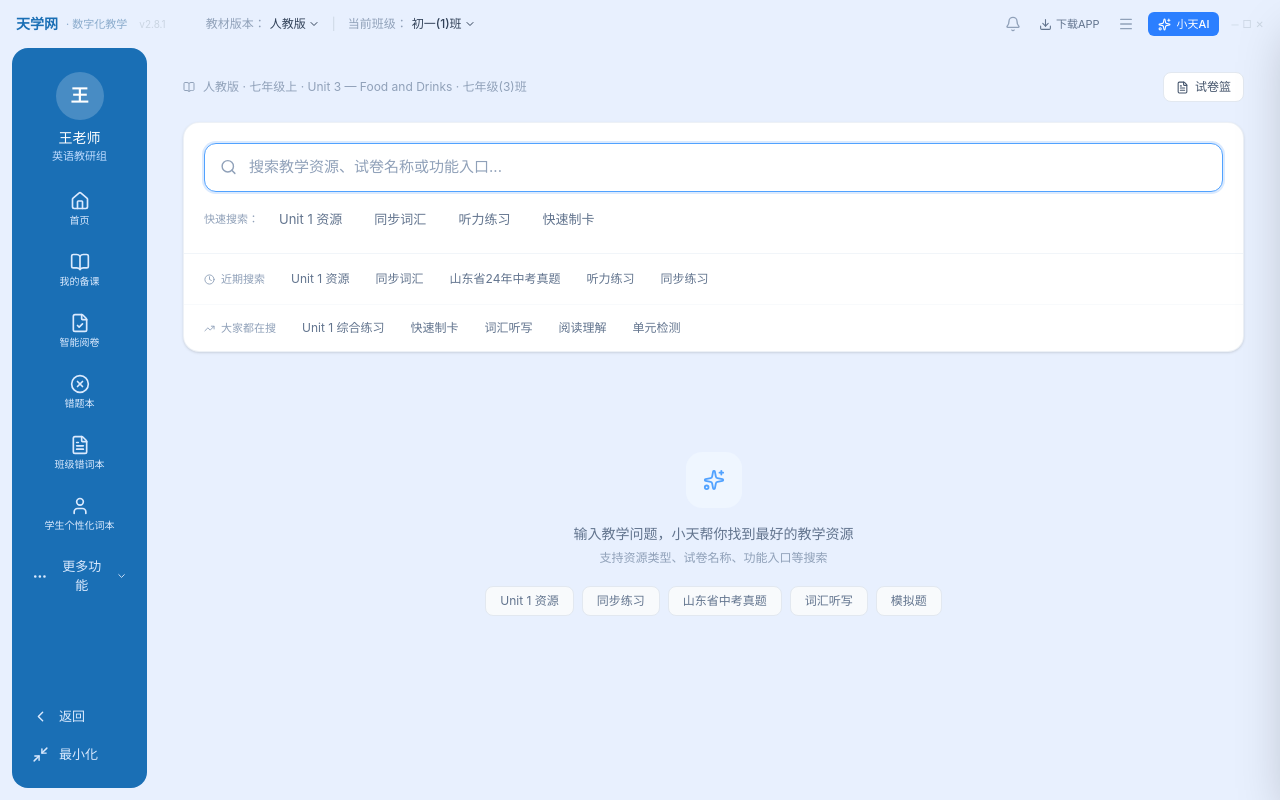
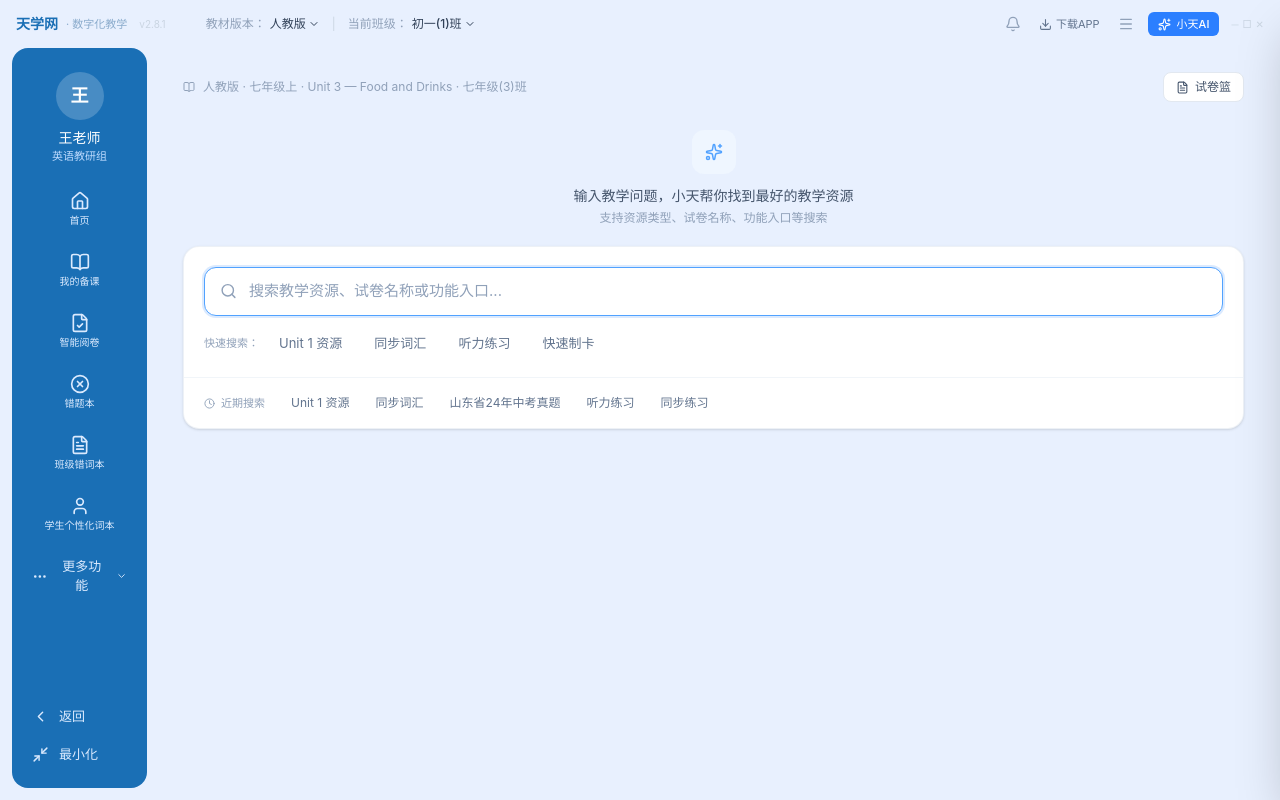
Before and after one commit to 4mjb5zs24c-wq/xiaotian-ai, a React (Vite) app: page /#/ai-search in a window 1280 px wide. Built offline with nearby package versions, Linux system fonts and the light colour scheme.

Commit message:
fix: AI搜索优化 - 去掉大家都在搜、单词搜索显示讲词入口、调整页面布局

```diff
--- a/src/pages/SearchPage.tsx
+++ b/src/pages/SearchPage.tsx
@@ -1,6 +1,6 @@
 import { useState, useCallback, useEffect, useRef } from 'react'
-import { useSearchParams } from 'react-router-dom'
-import { Search, Clock, TrendingUp, Sparkles, X, BookOpen } from 'lucide-react'
+import { useSearchParams, useNavigate } from 'react-router-dom'
+import { Search, Clock, Sparkles, X, BookOpen } from 'lucide-react'
 import { useAIStore } from '../ai/store'
 import { matchNewSearch, mockOpenPreview, mockOpenAssignDialog, mockAddToLessonPrep, mockOpenFunction } from '../ai/search-new/searchEngine'
 import { SearchResultView, PaperBasketBadge } from '../ai/components/search-new'
@@ -17,9 +17,9 @@ import type {
 // ── Mock data for suggestions ──
 
 const recentSearches = ['Unit 1 资源', '同步词汇', '山东省24年中考真题', '听力练习', '同步练习']
-const trendingSearches = ['Unit 1 综合练习', '快速制卡', '词汇听写', '阅读理解', '单元检测', '模拟题']
 
 export default function SearchPage() {
+  const navigate = useNavigate()
   const [searchParams, setSearchParams] = useSearchParams()
   const teacherContext = useAIStore((s) => s.teacherContext)
   const paperBasket = useAIStore((s) => s.paperBasket)
@@ -63,6 +63,11 @@ export default function SearchPage() {
     }
   }, [])
 
+  // Check if query is a single English word
+  const isSingleEnglishWord = (q: string): boolean => {
+    return /^[a-zA-Z]+$/.test(q.trim()) && q.trim().length >= 2
+  }
+
   const doSearch = useCallback((q: string) => {
     const sq = q.trim()
     if (!sq) return
@@ -70,6 +75,19 @@ export default function SearchPage() {
 
     setTimeout(() => {
       const res = matchNewSearch(sq, ctx)
+      // If searching a single English word, inject 讲词 function entry
+      if (isSingleEnglishWord(sq)) {
+        const wordTeachEntry: FunctionEntry = {
+          id: 'func-word-teach',
+          name: '讲词',
+          keywords: [sq],
+          category: '词汇教学',
+          recommendReason: `打开「${sq}」全屏讲词页，查看词义、例句、搭配和教学资源`,
+          actionType: 'open_page',
+          openTarget: `/word-teaching/${encodeURIComponent(sq)}`,
+        }
+        res.functionEntries = [wordTeachEntry, ...res.functionEntries]
+      }
       setResult(res)
       setNewSearchResult(res)
       setSearching(false)
@@ -110,6 +128,10 @@ export default function SearchPage() {
   }
 
   const handleOpenFunction = (entry: FunctionEntry) => {
+    if (entry.actionType === 'open_page' && entry.openTarget) {
+      navigate(entry.openTarget)
+      return
+    }
     showToast(mockOpenFunction(entry).message)
   }
 
@@ -135,6 +157,19 @@ export default function SearchPage() {
           count={paperBasket.length}
           onClick={() => setAIDrawerPanel('basket')}
         />
+      </div>
+
+      {/* ── Description text ── */}
+      <div className="text-center pt-2">
+        <div className="w-11 h-11 rounded-xl bg-blue-50 flex items-center justify-center mx-auto mb-3">
+          <Sparkles size={18} className="text-blue-400" />
+        </div>
+        <p className="text-sm text-slate-600 font-medium">
+          输入教学问题，小天帮你找到最好的教学资源
+        </p>
+        <p className="text-xs text-slate-400 mt-1">
+          支持资源类型、试卷名称、功能入口等搜索
+        </p>
       </div>
 
       {/* ── Search Box ── */}
@@ -201,33 +236,11 @@ export default function SearchPage() {
             </div>
           </div>
         </div>
-
-        {/* Trending */}
-        <div className="border-t border-slate-50 px-5 py-2.5">
-          <div className="flex items-center gap-4">
-            <span className="flex items-center gap-1.5 text-[11px] font-medium text-slate-400 shrink-0">
-              <TrendingUp size={11} />
-              大家都在搜
-            </span>
-            <div className="flex items-center gap-1.5 flex-wrap">
-              {trendingSearches.slice(0, 5).map((s) => (
-                <button
-                  key={s}
-                  onClick={() => handleTagClick(s)}
-                  className="text-[12px] text-slate-500 hover:text-blue-600 hover:bg-slate-50
-                    px-2.5 py-1 rounded-md transition-colors"
-                >
-                  {s}
-                </button>
-              ))}
-            </div>
-          </div>
-        </div>
       </div>
 
       {/* ── Searching state ── */}
       {searching && (
-        <div className="flex items-center justify-center py-16">
+        <div className="flex items-center justify-center py-12">
           <div className="flex items-center gap-3">
             <div className="w-8 h-8 rounded-full bg-blue-100 flex items-center justify-center">
               <Sparkles size={15} className="text-blue-500 animate-pulse" />
@@ -252,29 +265,6 @@ export default function SearchPage() {
         />
       )}
 
-      {/* ── Empty state ── */}
-      {!result && !searching && (
-        <div className="text-center py-20">
-          <div className="w-14 h-14 rounded-2xl bg-blue-50 flex items-center justify-center mx-auto mb-4">
-            <Sparkles size={22} className="text-blue-400" />
-          </div>
-          <p className="text-sm text-slate-500 font-medium">输入教学问题，小天帮你找到最好的教学资源</p>
-          <p className="text-xs text-slate-400 mt-1.5">支持资源类型、试卷名称、功能入口等搜索</p>
-          <div className="flex flex-wrap justify-center gap-2 mt-5">
-            {['Unit 1 资源', '同步练习', '山东省中考真题', '词汇听写', '模拟题'].map((t) => (
-              <button
-                key={t}
-                onClick={() => handleTagClick(t)}
-                className="text-xs text-slate-500 hover:text-blue-600 bg-slate-50 hover:bg-blue-50
-                  border border-slate-200 hover:border-blue-200 px-3.5 py-1.5 rounded-lg transition-all"
-              >
-                {t}
-              </button>
-            ))}
-          </div>
-        </div>
-      )}
-
       {/* ── Toast ── */}
       {toast && (
         <div className="fixed bottom-6 left-1/2 -translate-x-1/2 z-[200] bg-slate-800 text-white text-sm px-5 py-2.5 rounded-xl shadow-lg">
```
